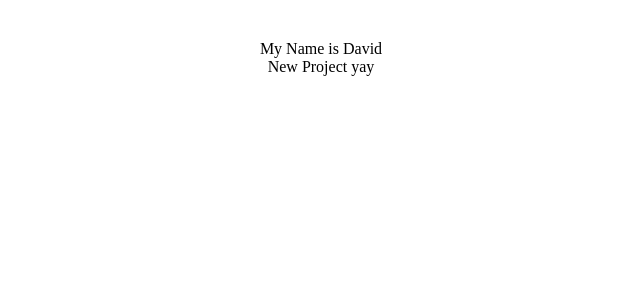
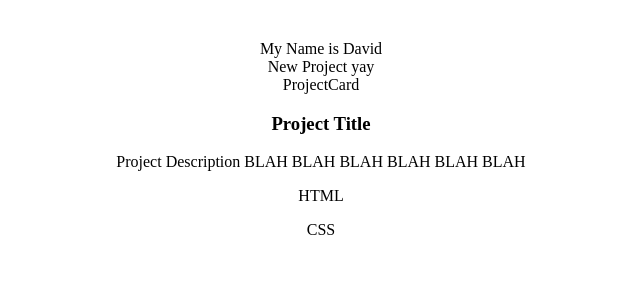
Before and after one commit to dave-lims/dave-lims.github.io, a React (Vite) app: page / in a window 1280 px wide. Shown: the top 300 px of the page, without its empty margins (319-959 px from the left). Built offline with nearby package versions, Linux system fonts and the light colour scheme.

Commit message:
file structure set up

```diff
--- a/src/App.jsx
+++ b/src/App.jsx
@@ -1,11 +1,12 @@
 // import { useState } from "react";
-import "./App.css";
+import ProjectCard from "./components/ProjectCard";
 
 function App() {
   return (
     <>
       <div>My Name is David</div>
       <div>New Project yay</div>
+      <ProjectCard />
     </>
   );
 }
--- /dev/null
+++ b/src/components/ProjectCard.jsx
@@ -0,0 +1,22 @@
+import styles from "./ProjectCard.module.css";
+
+const ProjectCard = () => {
+  return (
+    <>
+      <div className={styles.card}>ProjectCard</div>
+
+      <div>
+        <h3 className={styles.projectTitle}>Project Title</h3>
+        <p className={styles.projectDescription}>
+          Project Description BLAH BLAH BLAH BLAH BLAH BLAH
+        </p>
+        <div className={styles.techStack}>
+          <p className={styles.techStackItem}>HTML</p>
+          <p className={styles.techStackItem}>CSS</p>
+        </div>
+      </div>
+    </>
+  );
+};
+
+export default ProjectCard;
--- /dev/null
+++ b/src/components/ProjectCard.module.css
@@ -0,0 +1,3 @@
+.card {
+  background-color: var(--card-bg-color);
+}
--- a/src/index.css
+++ b/src/index.css
@@ -1,5 +1,8 @@
-:root {
-  /* font-family: Inter, system-ui, Avenir, Helvetica, Arial, sans-serif;
+@import './styles/global.css';
+@import './styles/variables.css';
+
+/* :root {
+  font-family: Inter, system-ui, Avenir, Helvetica, Arial, sans-serif;
   line-height: 1.5;
   font-weight: 400;
 
@@ -10,5 +13,5 @@
   font-synthesis: none;
   text-rendering: optimizeLegibility;
   -webkit-font-smoothing: antialiased;
-  -moz-osx-font-smoothing: grayscale; */
-}
+  -moz-osx-font-smoothing: grayscale;
+} */
--- /dev/null
+++ b/src/styles/variables.css
@@ -0,0 +1,16 @@
+:root {
+  /*-------- Global Style --------*/
+  --primary-color: ;
+  --secondary-color: ;
+  --accent-color: ;
+
+  --font-family: ;
+  --fs-xl: ;
+  --fs-lg: ;
+  --fs-md: ;
+  --fs-sm: ;
+
+  /*-------- Component-Specific --------*/
+  --card-bg-color: ;
+  --border-color: ;
+}
```
Also changed, not shown: src/styles/global.css (line endings or trailing spaces).
